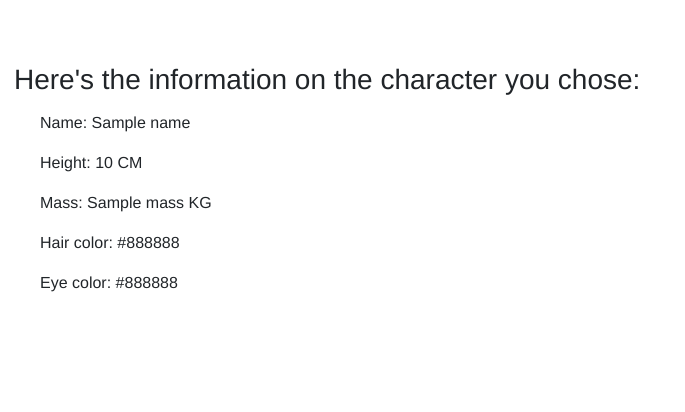
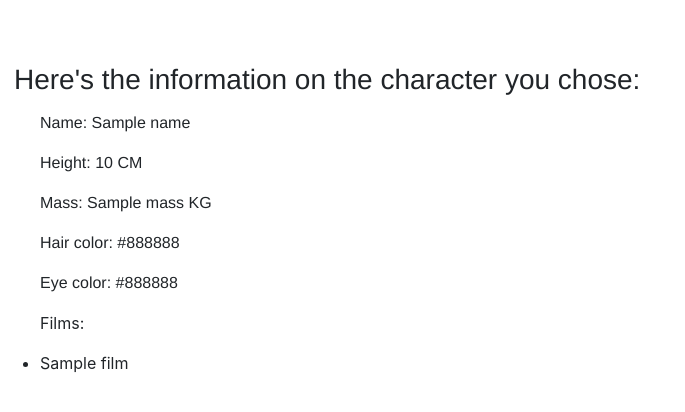
Before and after one commit to sharmaineb/ACS1710-Quiz-2, a Flask app: template Templates/results.html in a window 1280 px wide. Shown: the part 307-719 px from the top of the page, without its empty margins (0-685 px from the left). Run offline with Flask 2, Linux system fonts and the light colour scheme; the template is opened without the code that fills it: most values are stand-ins (such as "Sample title", 1, 10 or a date in 2020); some libraries are stand-ins or nearby versions.

Commit message:
completed quiz 2

```diff
--- a/Templates/results.html
+++ b/Templates/results.html
@@ -32,6 +32,12 @@
         <p>Hair color: {{hair_color}}</p>
         <p>Eye color: {{eye_color}}</p>
     </ul>
+    <ul>
+        <p>Films:</p>
+    {% for film in films %}
+        <li>{{film}}</li>
+    {% endfor %}
+    </ul>
 </section>
 {% endblock %}
 </body>
--- a/app.py
+++ b/app.py
@@ -6,14 +6,18 @@ app = Flask(__name__)
 
 API_URL = "https://swapi.py4e.com/api/"
 
+# Homepage
 @app.route("/")
 def homepage():
     return render_template("home.html")
 
+# Shows the user a form to get character's results
 @app.route("/results")
 def form():
     return render_template("results.html")
 
+# Shows the results ot the character the user searched for
+# from SWAPI
 @app.route("/results", methods=["GET", "POST"])
 def results():
     if request.method == "POST":
@@ -26,12 +30,29 @@ def results():
         hair_color = json.loads(character_result.content).get('hair_color')
         eye_color = json.loads(character_result.content).get('eye_color')
 
+        # homeworld
+        # attempted homeworld stretch challenge
+        # homeworld = request.form.get('planet')
+        # homeworld_input = requests.get(f"{API_URL}planets/{homeworld}")
+        # homeworld_search = json.loads(homeworld.content).get('homeworld_search')
+
+        # films
+        # my attempt at the film stretch challenge, but it still returns the url of the film :)
+        films = json.loads(character_result.content).get('films')
+        list_of_films = []
+        for film in films:
+            film = requests.get(f"{API_URL}films/{film}")
+            film_title = json.loads(character_result.content).get('film_title')
+            list_of_films.append(film_title)
+
+        # key value pairs
         context = {
             'name' : name,
             'height' : height,
             'mass' : mass,
             'hair_color' : hair_color,
-            'eye_color' : eye_color
+            'eye_color' : eye_color,
+            'films' : films
         }
 
         return render_template("results.html", **context)
```
